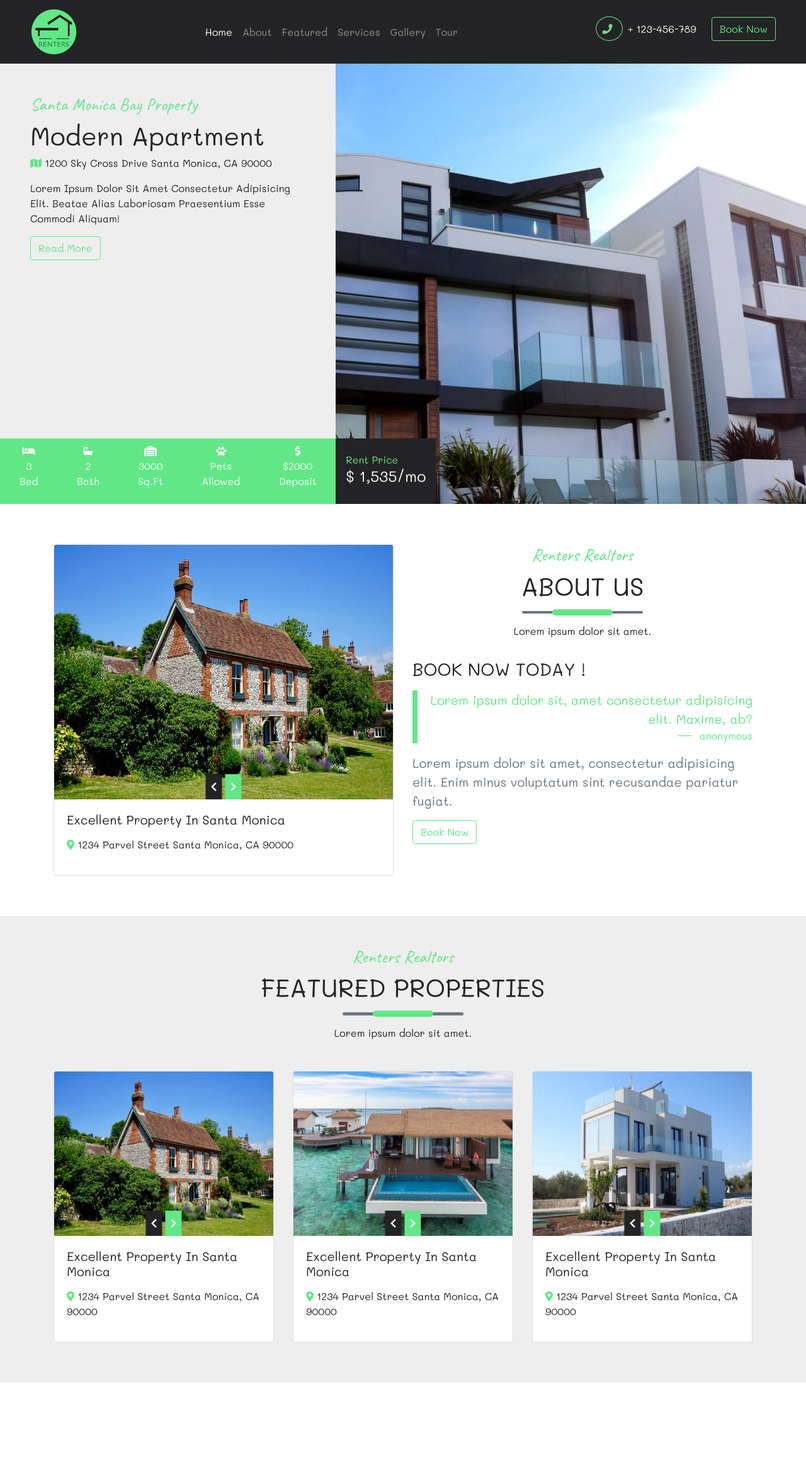
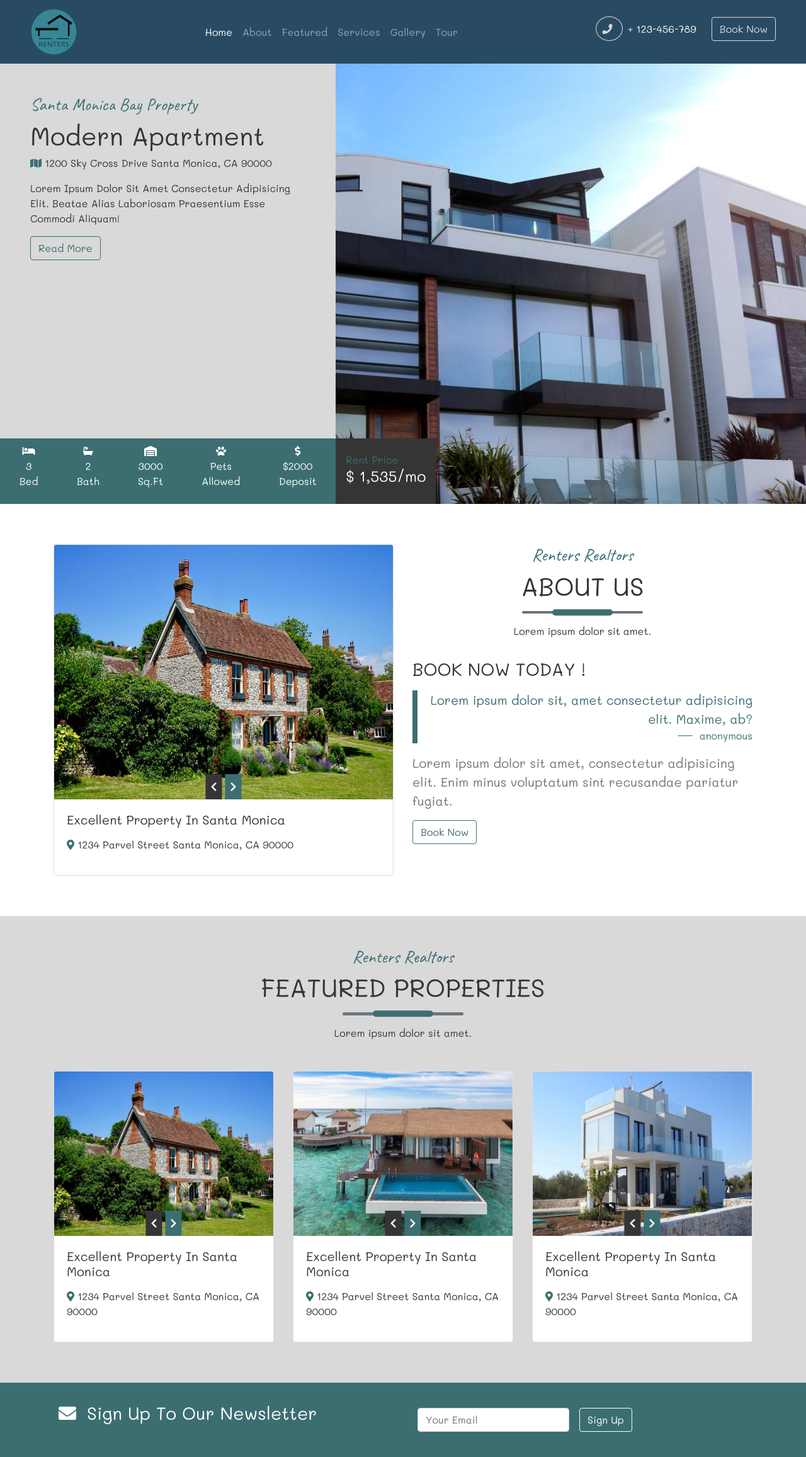
Before and after one commit to jamesnathanan/real-estate-website, a plain HTML site: page index.html in a window 1280 px wide. Shown: the whole page at 63% size. Before the commit the page ends 2195 px from the top, so only its background shows below. Drawn offline with Linux system fonts and the light colour scheme.

Commit message:
finish contact section

```diff
--- a/css/main.css
+++ b/css/main.css
@@ -1,10 +1,11 @@
 @import url("https://fonts.googleapis.com/css?family=Caveat|Mali");
 
 :root {
-  --mainDark: #242325;
-  --mainGreen: #61e786;
+  --mainDark: #353535;
+  --mainGreen: #3c6e71;
   --mainWhite: #fff;
-  --mainGrey: #eeeeee;
+  --mainGrey: #d9d9d9;
+  --mainIndigo: #284b63;
 }
 body {
   font-family: "Mali", cursive;
@@ -26,6 +27,15 @@ body {
 .green__btn:hover {
   background: var(--mainGreen);
   color: var(--mainWhite);
+}
+.grey__btn {
+  color: var(--mainGrey);
+  border: 0.1rem solid var(--mainGrey);
+  background: transparent;
+}
+.grey__btn:hover {
+  background: var(--mainGrey);
+  color: var(--mainGreen);
 }
 
 .title-underline {
@@ -50,13 +60,16 @@ body {
   border-left: 0.5rem solid var(--mainGreen);
 }
 /* end of global styles */
+#logo {
+  filter: hue-rotate(59deg) brightness(0.6);
+}
 /* navbar */
 .navbar {
-  background: var(--mainDark);
+  background: var(--mainIndigo);
 }
 .phone-icon {
-  color: var(--mainGreen);
-  border: 0.1rem solid var(--mainGreen);
+  color: var(--mainGrey);
+  border: 0.1rem solid var(--mainGrey);
   padding: 0.5rem;
   border-radius: 50%;
 }
@@ -120,3 +133,18 @@ body {
 .featured {
   background: var(--mainGrey);
 }
+
+/* contact section */
+.contact {
+  background: var(--mainGreen);
+  color: var(--mainWhite);
+}
+.contact-btn {
+  background: transparent;
+  color: var(--mainWhite);
+  border: 0.1rem solid var(--mainWhite);
+}
+.contact-btn:hover {
+  background: var(--mainWhite);
+  color: var(--mainGreen);
+}
--- a/index.html
+++ b/index.html
@@ -31,7 +31,7 @@
       https://www.iconfinder.com/Myart
     -->
         <a href="home" class="navbar-brand">
-          <img src="./img/logo.png" alt="company logo">
+          <img src="./img/logo.png" alt="company logo" id="logo">
         </a>
         <button class="navbar-toggler" type="button" data-toggle="collapse" data-target="#myNavbar">
           <span class="navbar-toggler-icon"></span>
@@ -64,7 +64,7 @@
               </span>
               + 123-456-789
             </p>
-            <button class="btn green__btn text-capitalize">book now</button>
+            <button class="btn grey__btn text-capitalize">book now</button>
           </div>
         </div>
 
@@ -318,6 +318,33 @@
       </div>
     </section>
     <!-- end of featured Section -->
+    <!-- contact section -->
+    <section class="contact py-3" id="contact">
+      <div class="container">
+        <div class="row">
+          <div class="col-10 mx-auto my-3 col-md-6">
+            <h3 class="text-capitalize">
+              <span class="contact-icon mx-2">
+                <i class="fas fa-envelope"></i>
+              </span>
+              sign up to our newsletter
+            </h3>
+          </div>
+          <div class="col-10 mx-auto my-3 col-md-6">
+            <form class="form-inline">
+              <input type="text" class="form-control mx-2 my-2 text-capitalize" placeholder="your email">
+              <button type="submit" class="btn mx-2 my-2 contact-btn text-capitalize">Sign up</button>
+            </form>
+          </div>
+        </div>
+      </div>
+    </section>
+    <!-- end of contact section -->
+
+
+
+
+
     <!-- jquery -->
     <script src="js/jquery-3.3.1.min.js"></script>
     <!-- bootstrap js -->
```
